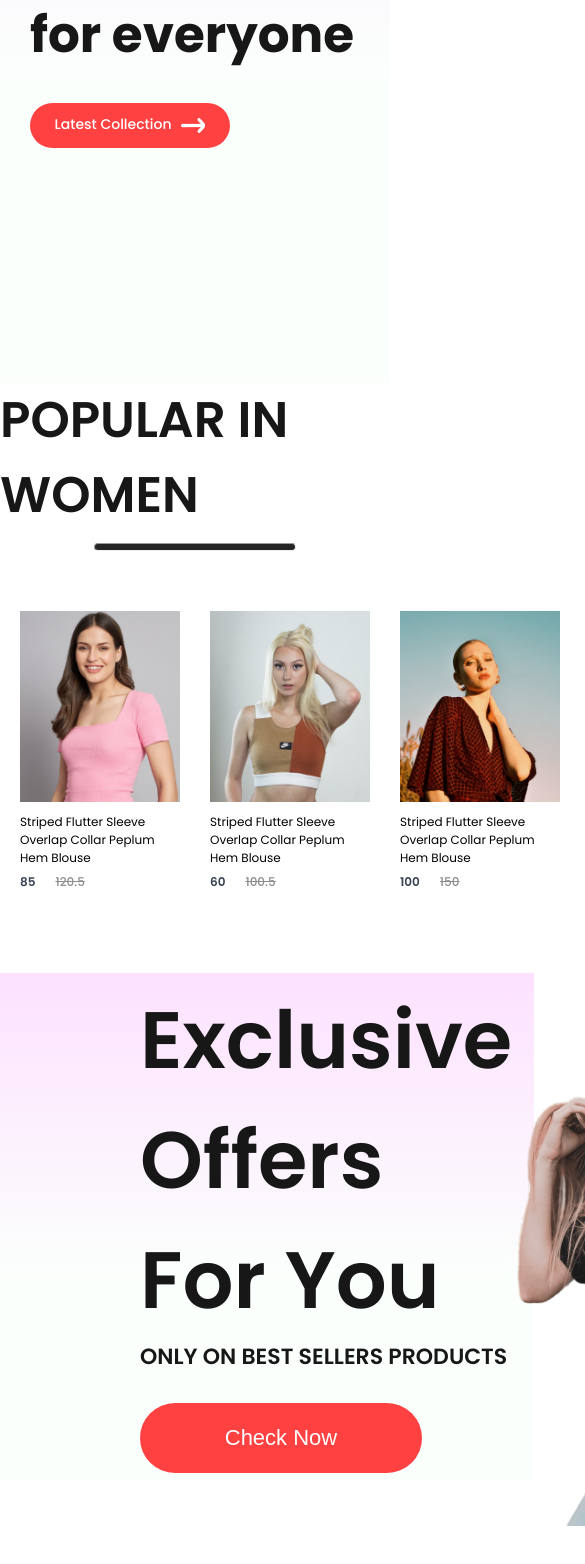
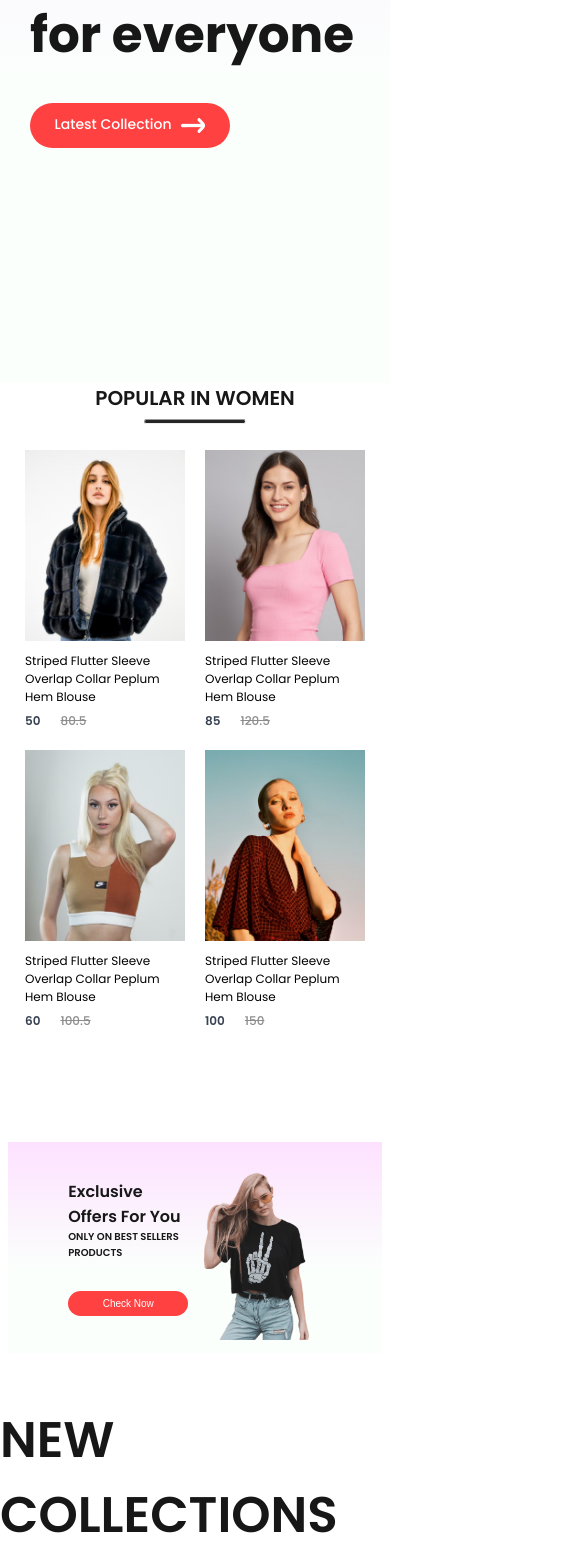
Before and after one commit to WrenMisa/E-CommerceWren.com, a React (Create React App) app: page / in a window 390 px wide. Shown: the part 433-1997 px from the top of the page, 585 px wide, since content can reach past the window. Built offline with nearby package versions, Linux system fonts and the light colour scheme.

Commit message:
8th commit update responsiveness of page

```diff
--- a/src/Components/Offers/Offers.css
+++ b/src/Components/Offers/Offers.css
@@ -42,3 +42,89 @@
     justify-content: flex-end;
     padding-top: 50px;
 }
+@media(max-width:1280px) {
+    .offers {
+        padding: 0px 80px;
+        margin-bottom: 120px;
+    }
+    .offers-left h1 {
+        font-size: 40px;
+    }
+    .offers-left p {
+        font-size: 18px;
+    }
+    .offers-right img {
+        width: 300px;
+    }
+    .offers-left button {
+        width: 220px;
+        height: 50px;
+        font-size: 18px;
+    }
+    .offers-right {
+        padding-top: 30px;
+    }
+}
+@media(max-width:1024px) {
+    .offers {
+        padding: 0px 60px;
+        margin-bottom: 80px;
+        height: 40vh;
+    }
+    .offers-left h1 {
+        font-size: 30px;
+    }
+    .offers-left p {
+        font-size: 16px;
+    }
+    .offers-right img {
+        width: 200px;
+    }
+    .offers-left button {
+        width: 160px;
+        height: 40px;
+        font-size: 16px;
+    }
+    .offers-right {
+        padding-top: 10px;
+    }
+}
+@media(max-width:800px) {
+    .offers {
+        margin-bottom: 60px;
+    }
+    .offers-left h1 {
+        font-size: 22px;
+    }
+    .offers-left p {
+        font-size: 13px;
+    }
+    .offers-right img {
+        width: 180px;
+    }
+    .offers-left button {
+        width: 140px;
+        height: 30px;
+        font-size: 12px;
+    }
+}
+@media(max-width:500px) {
+    .offers {
+        height: 25vh;
+        margin-bottom: 50px;
+    }
+    .offers-left h1 {
+        font-size: 16px;
+    }
+    .offers-left p {
+        font-size: 10px;
+    }
+    .offers-right img {
+        width: 120px;
+    }
+    .offers-left button {
+        width: 120px;
+        height: 25px;
+        font-size: 10px;
+    }
+}
--- a/src/Components/Popular/Popular.css
+++ b/src/Components/Popular/Popular.css
@@ -25,4 +25,56 @@
     .popular {
         height: 70vh;
     }
+    .popular h1 {
+        font-size: 40px;
+    }
+    .popular hr {
+        width: 160px;
+        height: 4px;
+    }
+    .popular-item {
+        gap: 20px;
+        margin-top: 30px;
+    }
 }
+@media(max-width:1024px) {
+    .popular {
+        height: 60vh;
+    }
+    .popular h1 {
+        font-size: 30px;
+    }
+    .popular hr {
+        width: 120px;
+        height: 3px;
+    }
+    .popular-item {
+        gap: 15px;
+        margin-top: 20px;
+    }
+}
+@media(max-width:800px) {
+    .popular {
+        height: 50vh;
+        gap: 6px;
+    }
+    .popular h1 {
+        font-size: 20px;
+    }
+    .popular hr {
+        width: 100px;
+    }
+    .popular-item {
+        gap: 5px;
+    }
+}
+@media(max-width:500px) {
+    .popular {
+        height: 90vh;
+    }
+    .popular-item {
+        display: grid;
+        grid-template-columns: 1fr 1fr;
+        gap: 20px;
+    }
+}
```
